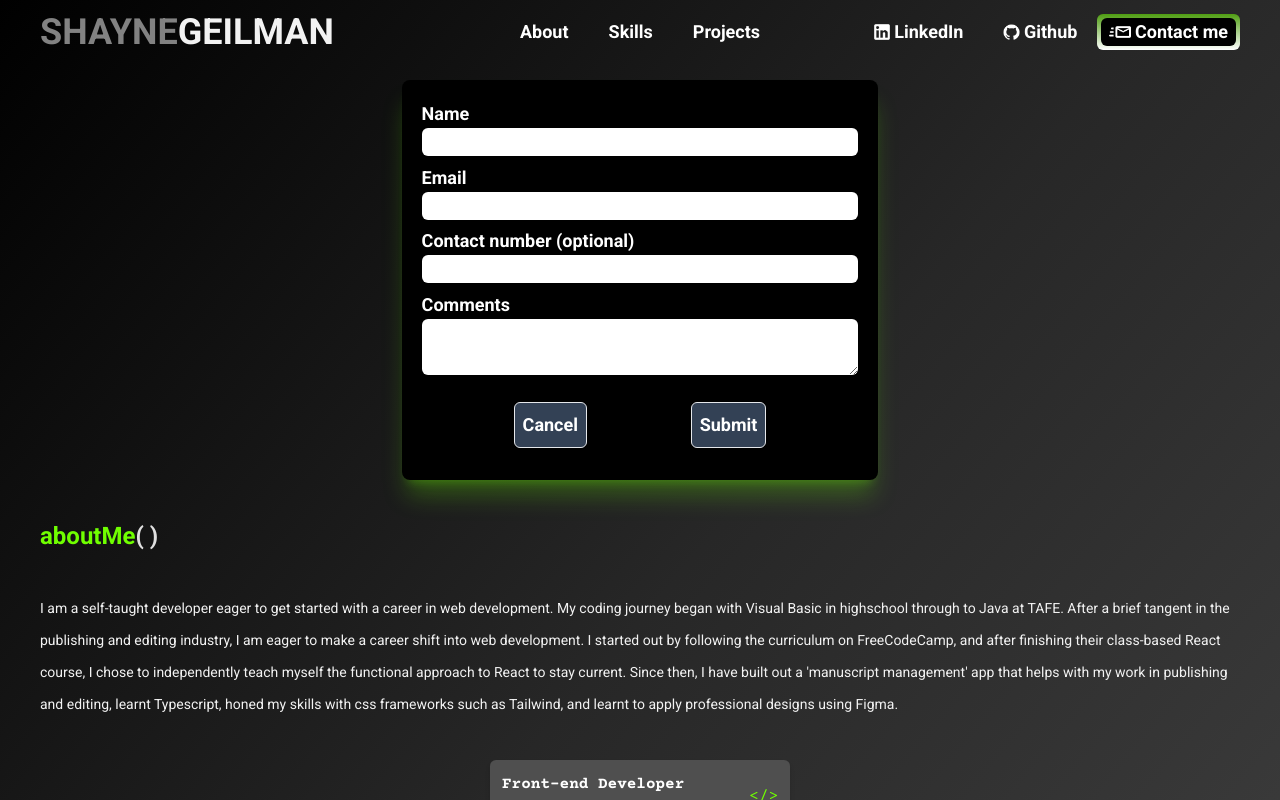
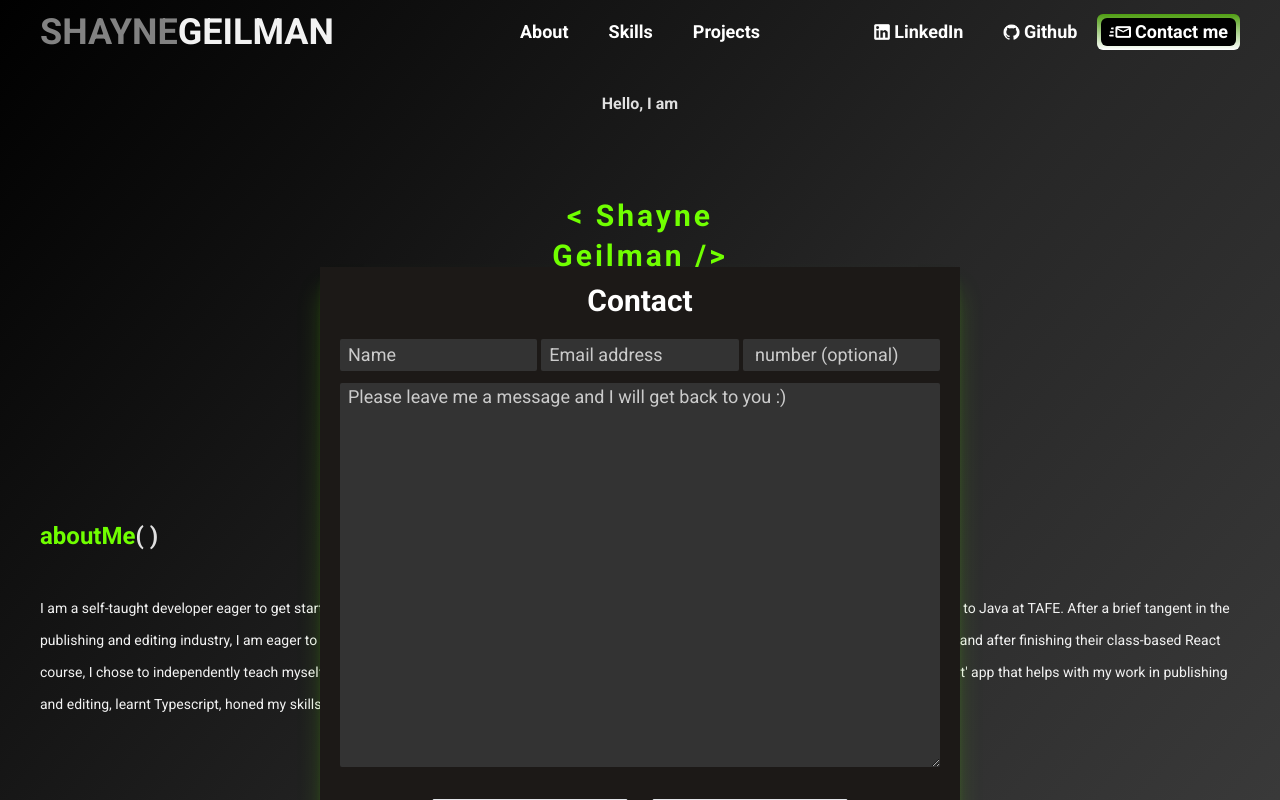
Before and after one commit to ShayneJG/Portfolio, a React (Vite) app: page / in a window 1280 px wide. Both pictures are taken after a click on the link "Contact me". Shown: the top 800 px of the page. Built offline with nearby package versions, Linux system fonts and the light colour scheme.

Commit message:
form restyled

```diff
--- a/src/components/header.tsx
+++ b/src/components/header.tsx
@@ -70,53 +70,64 @@ function Header() {
             action="https://formspree.io/f/mrgvlapv"
             method="POST"
             id="contact"
-            className="absolute flex flex-col  rounded-lg bg-black  left-0 right-0 bottom-0 top-20 mx-auto p-5 h-1/2 justify-between max-w-max	shadow-xl shadow-[#70FF00]/25"
+            className="absolute font-normal flex flex-col bg-stone-900  left-0 right-0  top-1/3 mx-auto px-5 py-2 w-full md:w-1/2  shadow-xl shadow-[#70FF00]/25"
           >
-            <div>
-              <label className="block">
+            <h1 className="text-center font-bold text-3xl py-2">Contact</h1>
+            <div className="flex flex-col lg:flex-row justify-between">
+              <div className="w-full my-3 mr-1 ">
+                <label htmlFor="name" className="sr-only">
                   Name
+                </label>
                 <input
+                  id="name"
+                  placeholder="Name"
                   name="name"
                   required
-                  className="w-full text-black rounded-md pl-2"
+                  className="w-full h-8 placeholder:text-white/75 bg-[#333333] text-white rounded-sm pl-2"
                   type="text"
                 />
+              </div>
+              <div className="w-full my-3 mr-1">
+                <label htmlFor="email" className="sr-only">
+                  Email
                 </label>
-            </div>
-            <div>
-              <label className="block">
-                Email
+
                 <input
+                  placeholder="Email address"
+                  id="email"
                   required
                   name="email"
-                  className="w-full text-black rounded-md pl-2"
+                  className="w-full  placeholder:text-white/75 h-8 bg-[#333333] text-white rounded-sm pl-2"
                   type="email"
                 />
+              </div>
+              <div className="w-full my-3">
+                <label htmlFor="number" className="sr-only">
+                  Contact number optional
                 </label>
+                <input
+                  placeholder=" number (optional)"
+                  id="number"
+                  name="number"
+                  className="w-full  placeholder:text-white/75 h-8 bg-[#333333] text-white rounded-sm pl-2"
+                />
               </div>
-            <div>
-              <label className="block">
-                Contact number (optional)
-                <input
-                  name="number"
-                  className="w-full text-black rounded-md pl-2"
-                  type="number"
-                />
+            </div>
+            <div className="">
+              <label htmlFor="comments" className="sr-only">
+                Comments
               </label>
-            </div>
-            <div>
-              <label className="block">
-                Comments
               <textarea
+                placeholder="Please leave me a message and I will get back to you :)"
+                id="comments"
                 required
                 name="comments"
-                  className="w-full text-black rounded-md pl-2"
+                className="w-full h-52 lg:h-96 block placeholder:text-white/75 bg-[#333333] text-white rounded-sm pl-2"
               ></textarea>
-              </label>
             </div>
-            <div className="flex justify-between mx-20">
+            <div className="flex justify-between my-5 mx-20">
               <button
-                className="m-3 border rounded-md bg-slate-700 p-2"
+                className="m-3 border rounded-sm w-1/2 bg-slate-700 p-2"
                 onClick={() => {
                   setContact(false);
                 }}
@@ -124,7 +135,7 @@ function Header() {
                 Cancel
               </button>
               <button
-                className="m-3 border rounded-md bg-slate-700 p-2"
+                className="m-3 border rounded-sm w-1/2 bg-slate-700 p-2"
                 type="submit"
               >
                 Submit
```
Lines whose indentation alone changed are shown as unchanged.
